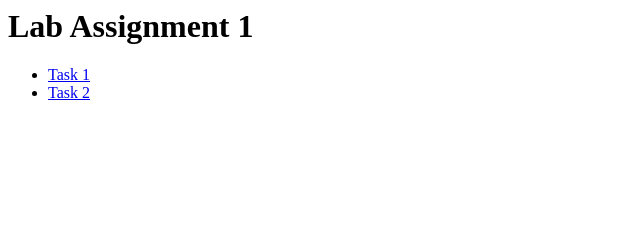
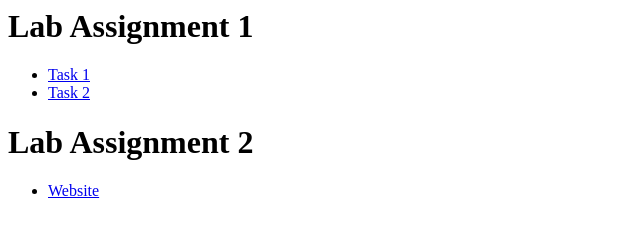
Before and after one commit to JMGillum/JMGillum.github.io, a plain HTML site: page index.html in a window 1280 px wide. Shown: the whole page, without its empty margins (0-640 px from the left). Drawn offline with Linux system fonts and the light colour scheme.

Commit message:
added assignment 2

```diff
--- a/index.html
+++ b/index.html
@@ -5,5 +5,9 @@
       <li><a href="https://jmgillum.github.io/hello-world/index.html">Task 1</a></li>
       <li><a href="https://jmgillum.github.io/portfolio/index.html">Task 2</a></li>
     </ul>
+    <h1>Lab Assignment 2</h1>
+    <ul>
+      <li><a href="https://bananarama62.github.io/portfolio-cs3600/index.html">Website</a></li>
+    </ul>
   </body>
 </html>
```
